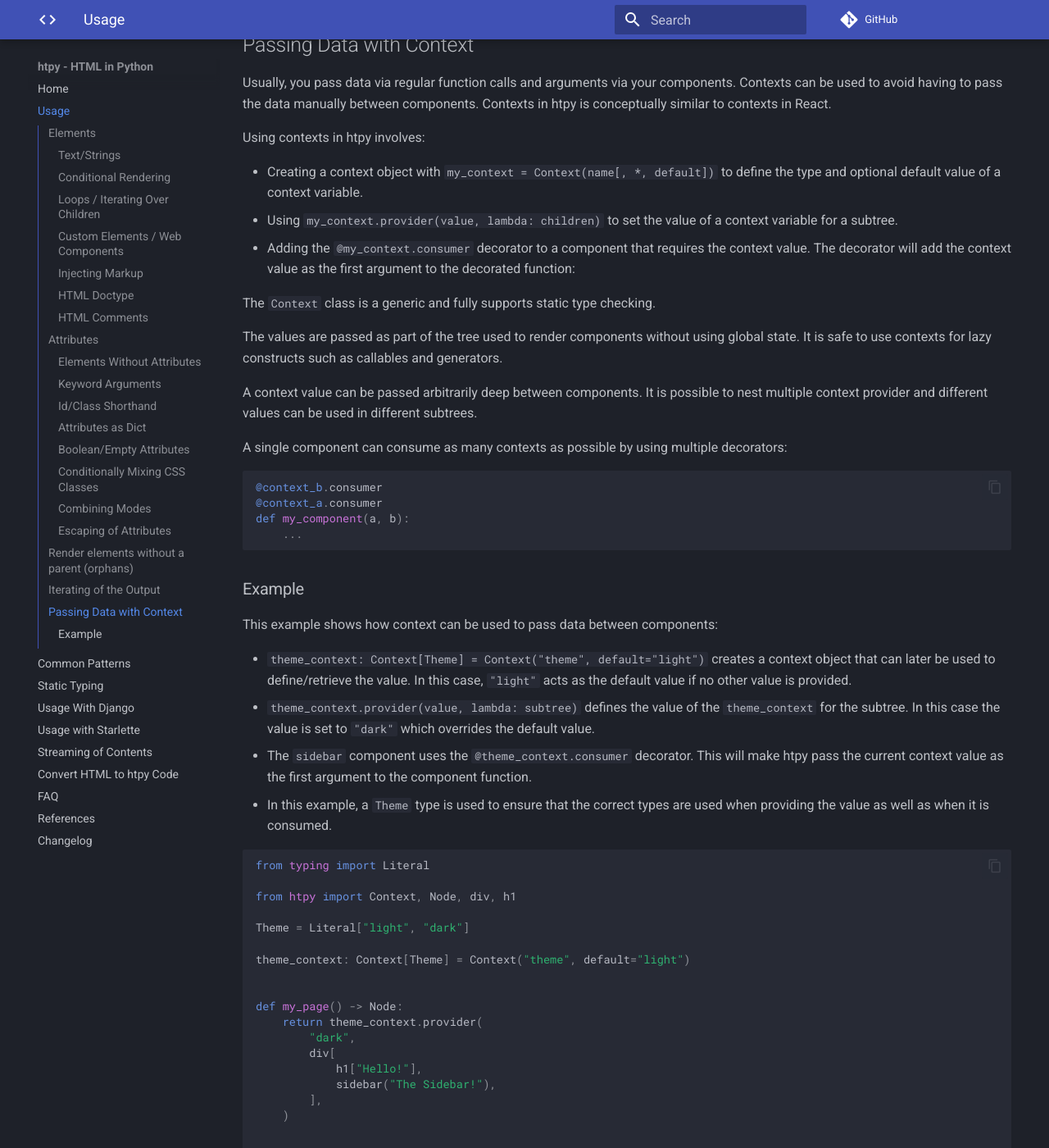
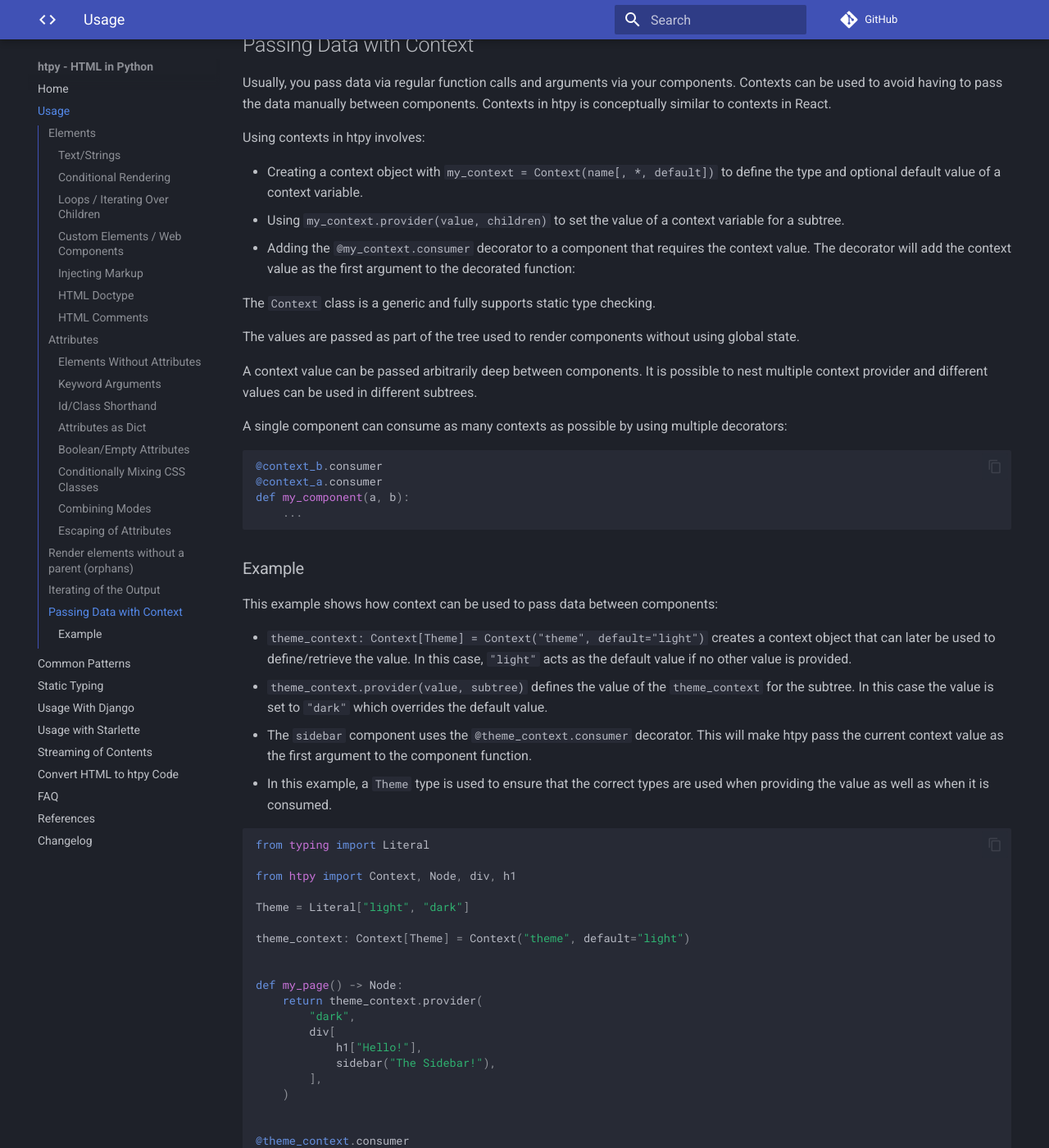
Before and after one commit to pelme/htpy, an MkDocs documentation site: the page built from docs/usage.md, in a window 1280 px wide and 1400 px high, scrolled down 8152 px. Shown: the whole window at 82% size. Built offline with MkDocs 1.6.1 and Material for MkDocs 9.7.7, drawn with Linux system fonts in a browser that asks for light colours; comment, search, counter and statistics services are not loaded.

Commit message:
fixup! Allow any node in context provider

```diff
--- a/docs/usage.md
+++ b/docs/usage.md
@@ -406,15 +406,14 @@ Using contexts in htpy involves:
 
 - Creating a context object with `my_context = Context(name[, *, default])` to
 define the type and optional default value of a context variable.
-- Using `my_context.provider(value, lambda: children)` to set the value of a context variable for a subtree.
+- Using `my_context.provider(value, children)` to set the value of a context variable for a subtree.
 - Adding the `@my_context.consumer` decorator to a component that requires the
 context value. The decorator will add the context value as the first argument to the decorated function:
 
 The `Context` class is a generic and fully supports static type checking.
 
 The values are passed as part of the tree used to render components without
-using global state. It is safe to use contexts for lazy constructs such as
-callables and generators.
+using global state.
 
 A context value can be passed arbitrarily deep between components. It is
 possible to nest multiple context provider and different values can be used in
@@ -437,7 +436,7 @@ This example shows how context can be used to pass data between components:
 - `theme_context: Context[Theme] = Context("theme", default="light")` creates a
 context object that can later be used to define/retrieve the value. In this
 case, `"light"` acts as the default value if no other value is provided.
-- `theme_context.provider(value, lambda: subtree)` defines the value of the
+- `theme_context.provider(value, subtree)` defines the value of the
 `theme_context` for the subtree. In this case the value is set to `"dark"` which
 overrides the default value.
 - The `sidebar` component uses the `@theme_context.consumer` decorator. This
```
